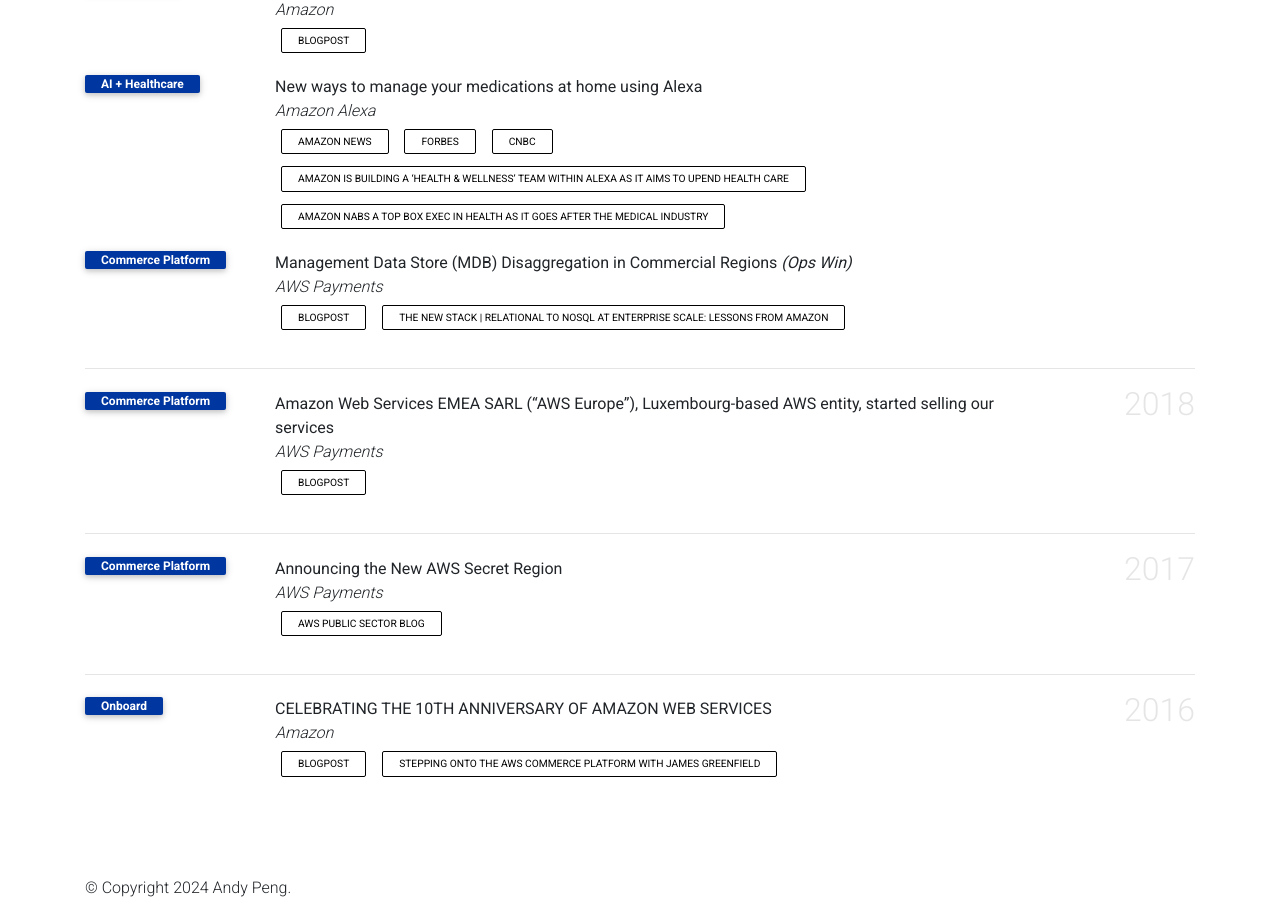
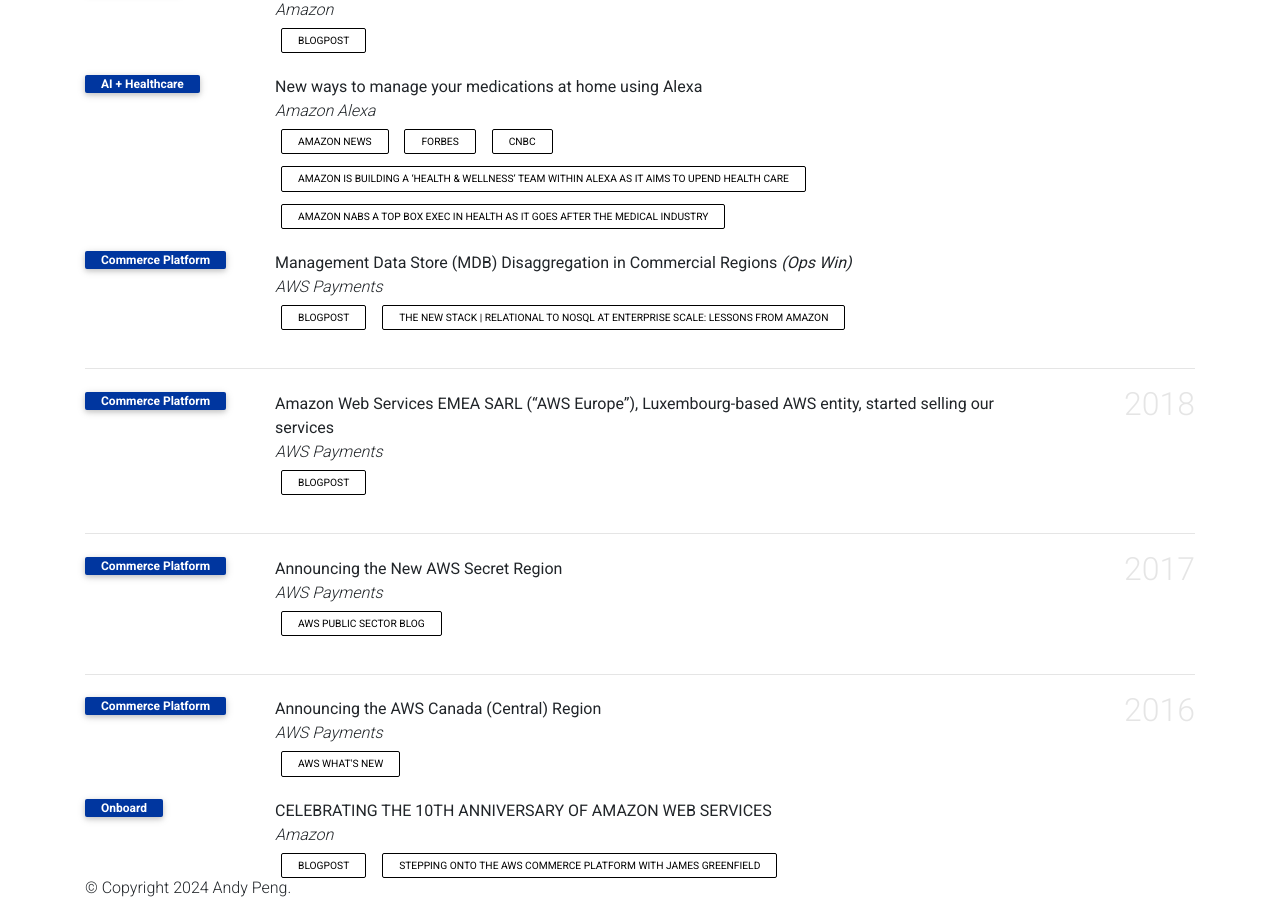
Before and after one commit to gfw001/gfw001.github.io, a Jekyll site: the page products.html, which Jekyll copies as it is, in a window 1280 px wide and 900 px high, scrolled down 3411 px. Built offline with Jekyll 4.4.1, drawn with Linux system fonts in a browser that asks for light colours; comment, search, counter and statistics services are not loaded; a style sheet for code colours, icons or effects is not loaded.

Commit message:
Update products.html

```diff
--- a/products.html
+++ b/products.html
@@ -674,6 +674,20 @@
       <ol class="bibliography">
          <li>
             <div class="row">
+               <div class="col-sm-2 abbr"><abbr class="badge">Commerce Platform</abbr></div>
+               <div id="mao2023agent" class="col-sm-8">
+                  <div class="title">Announcing the AWS Canada (Central) Region</div>
+                  <div class="periodical"> <em>AWS Payments</em> </div>
+                  <div class="links">
+                     <a href="https://aws.amazon.com/about-aws/whats-new/2016/12/announcing-the-aws-canada-central-region/" class="btn btn-sm z-depth-0" role="button" rel="external nofollow noopener" target="_blank">AWS What's New</a>
+               </div>
+               <div class="badges">
+                  <span class="altmetric-embed" data-hide-no-mentions="true" data-hide-less-than="15" data-badge-type="2" data-badge-popover="right"></span> <span class="__dimensions_badge_embed__" data-pmid="" data-hide-zero-citations="true" data-style="small_rectangle" data-legend="hover-right" style="margin-bottom: 3px;"></span>
+               </div>
+            </div>
+         </li>
+         <li>
+            <div class="row">
                <div class="col-sm-2 abbr"><abbr class="badge">Onboard</abbr></div>
                <div id="mao2023agent" class="col-sm-8">
                   <div class="title">CELEBRATING THE 10TH ANNIVERSARY OF AMAZON WEB SERVICES</div>
```
